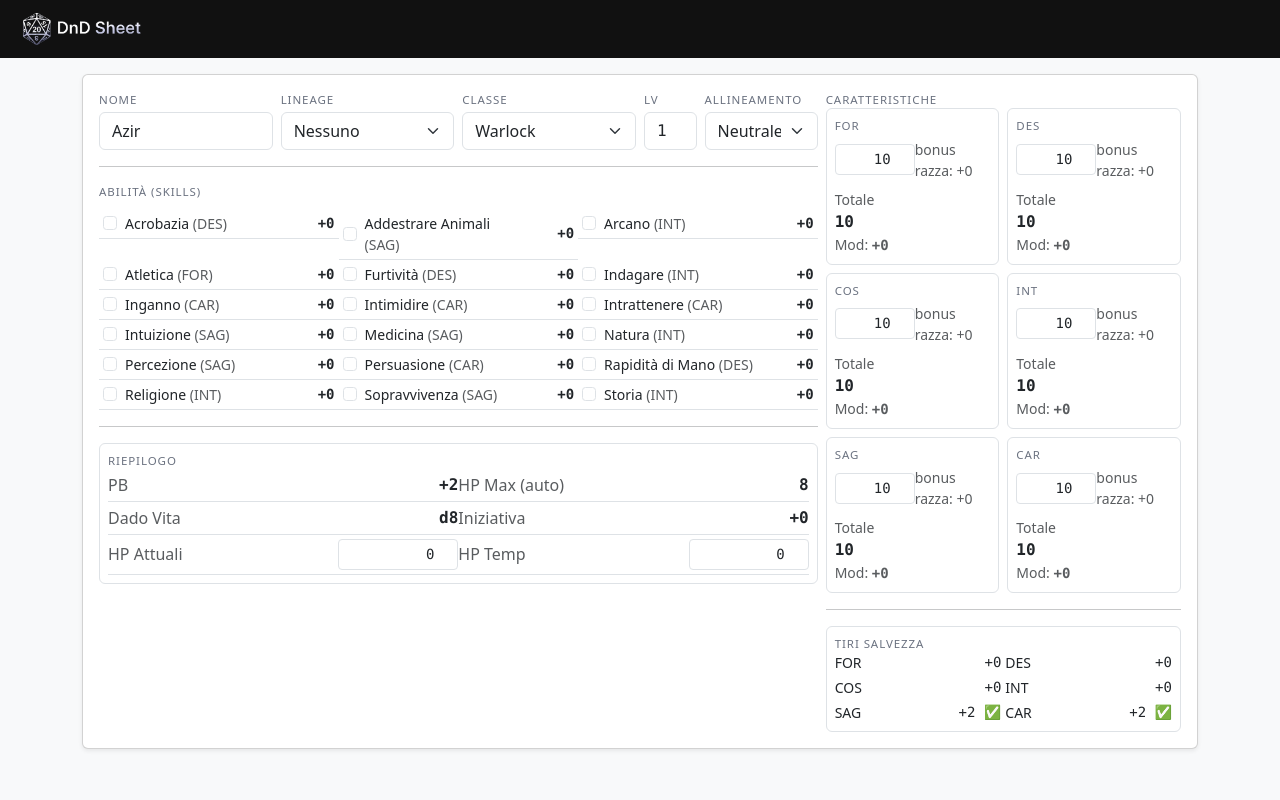
After one commit to mixman1978/dnd-sheet, a Flask app: page / in a window 1280 px wide. The commit adds this page. Run offline with Flask 3, Linux system fonts and the light colour scheme; data that the repository does not hold is empty.

Commit message:
update layout in Flask

```diff
--- a/app.py
+++ b/app.py
@@ -8,7 +8,7 @@ from engine.rules import (
     STATS, STAT_LABEL, CLASSES, LINEAGES, LINEAGE_BONUS, ALIGNMENTS, SKILLS
 )
 from engine.calc import (
-    mod, prof_bonus, total_stats, hp_max, hit_die, class_skill_choices
+    mod, prof_bonus, total_stats, hp_max, hit_die, class_skill_choices, saving_throws
 )
 
 DEFAULT_PG = {
@@ -20,6 +20,8 @@ DEFAULT_PG = {
     "stats_base": {"for": 10, "des": 10, "cos": 10, "int": 10, "sag": 10, "car": 10},
     "lineage_extra_stats": [None, None],  # solo Mezzelfo
     "skills_proficient": [],
+    "hp_current": 0,
+    "hp_temp": 0,
 
 }
 
@@ -89,6 +91,8 @@ def get_pg() -> dict:
     if not isinstance(pg.get("skills_proficient"), list):
         pg["skills_proficient"] = []
 
+    pg["hp_current"] = clamp_int(pg.get("hp_current"), 0, 0, 999)
+    pg["hp_temp"] = clamp_int(pg.get("hp_temp"), 0, 0, 999)
 
     ensure_lineage_state(pg)
     return pg
@@ -114,6 +118,9 @@ def create_app() -> Flask:
             for s in STATS:
                 pg["stats_base"][s] = clamp_int(request.form.get(f"stat_{s}"), pg["stats_base"][s], 3, 20)
 
+            pg["hp_current"] = clamp_int(request.form.get("hp_current"), pg.get("hp_current", 0), 0, 999)
+            pg["hp_temp"] = clamp_int(request.form.get("hp_temp"), pg.get("hp_temp", 0), 0, 999)
+
             # mezzelfo extras (se presenti)
             pg["lineage_extra_stats"] = [
                 request.form.get("mezzelfo_0") or None,
@@ -136,6 +143,17 @@ def create_app() -> Flask:
         bonus = get_lineage_bonus(pg)
         totals = total_stats(pg["stats_base"], bonus)
         pb = prof_bonus(pg["level"])
+        initiative = mod(totals["des"])
+        st_prof = set(saving_throws(pg["classe"]))
+        saving_rows = []
+        for s in STATS:
+            b = mod(totals[s]) + (pb if s in st_prof else 0)
+            saving_rows.append({
+                "stat": s,
+                "label": STAT_LABEL[s],
+                "bonus": b,
+                "proficient": s in st_prof,
+            })
         con_mod = mod(totals["cos"])
         hpmax = int(hp_max(pg["level"], pg["classe"], con_mod, "medio"))
 
@@ -152,8 +170,9 @@ def create_app() -> Flask:
             save_pg(pg)
 
         prof_set = set(pg["skills_proficient"])
+        all_skills = sorted(SKILLS.keys())
         skill_rows = []
-        for sk in allowed_skills:
+        for sk in all_skills:
             stat = SKILLS[sk]
             proficient = sk in prof_set
             bonus_val = mod(totals[stat]) + (pb if proficient else 0)
@@ -163,6 +182,7 @@ def create_app() -> Flask:
                 "stat_label": STAT_LABEL[stat],
                 "bonus": bonus_val,
                 "proficient": proficient,
+                "selectable": sk in allowed_skills,
             })
 
         return render_template(
@@ -177,6 +197,8 @@ def create_app() -> Flask:
             choose_n=choose_n,
             allowed_skills=allowed_skills,
             skill_rows=skill_rows,
+            saving_rows=saving_rows,
+            initiative=initiative,
             STATS=STATS,
             STAT_LABEL=STAT_LABEL,
             CLASSES=CLASSES,
--- /dev/null
+++ b/templates/base.html
@@ -0,0 +1,47 @@
+<!doctype html>
+<html lang="it">
+<head>
+  <meta charset="utf-8">
+  <meta name="viewport" content="width=device-width, initial-scale=1">
+  <title>{{ title or "DnD Sheet (Flask)" }}</title>
+
+  <link href="https://cdn.jsdelivr.net/npm/bootstrap@5.3.3/dist/css/bootstrap.min.css" rel="stylesheet">
+  <style>
+    .mono { font-family: ui-monospace, SFMono-Regular, Menlo, Monaco, Consolas, "Liberation Mono", "Courier New", monospace; }
+    .label { font-size: .72rem; text-transform: uppercase; letter-spacing: .08em; color: #6b7280; }
+    .value { font-weight: 700; }
+  </style>
+  <link rel="icon" href="{{ url_for('static', filename='favicon.ico') }}" sizes="any">
+  <link rel="apple-touch-icon" href="{{ url_for('static', filename='apple-touch-icon.png') }}">
+
+</head>
+<body class="bg-light">
+
+<nav class="navbar navbar-dark" style="background:#111;">
+  <div class="container-fluid">
+    <a class="navbar-brand d-flex align-items-center gap-2" href="{{ url_for('index') }}">
+      <img
+        src="{{ url_for('static', filename='logo.png') }}"
+        alt="DnD Sheet"
+        style="height:32px; width:auto; object-fit:contain; display:block;"
+      >
+    </a>
+  </div>
+</nav>
+
+
+<main class="container py-3">
+  {% with messages = get_flashed_messages(with_categories=true) %}
+    {% if messages %}
+      {% for cat, msg in messages %}
+        <div class="alert alert-{{cat}} mb-2">{{ msg }}</div>
+      {% endfor %}
+    {% endif %}
+  {% endwith %}
+
+  {% block content %}{% endblock %}
+</main>
+
+<script src="https://cdn.jsdelivr.net/npm/bootstrap@5.3.3/dist/js/bootstrap.bundle.min.js"></script>
+</body>
+</html>
--- a/templates/index.html
+++ b/templates/index.html
@@ -4,6 +4,8 @@
 <form method="post" action="{{ url_for('index') }}" class="card shadow-sm">
   <div class="card-body">
 
+    <div class="row g-2">
+      <div class="col-12 col-lg-8">
         <div class="row g-2 align-items-end">
             <div class="col-12 col-md-3">
                 <div class="label mb-1">Nome</div>
@@ -44,7 +46,6 @@
             </div>
         </div>
 
-
         {% if pg.lineage.startswith("Mezzelfo") %}
           <hr class="my-3">
           <div class="row g-2">
@@ -76,11 +77,111 @@
 
         <div class="row g-2">
           <div class="col-12">
-        <div class="label">Caratteristiche</div>
+            <div class="label">Abilità (Skills)</div>
+            {% if choose_n > 0 %}
+              <div class="small text-muted">Scegli {{ choose_n }} competenze · Selezionate: {{ pg.skills_proficient|length }}/{{ choose_n }}</div>
+            {% endif %}
+          </div>
+          <div class="col-12">
+            <div class="row g-0 small">
+              {% for row in skill_rows %}
+                <div class="col-12 col-md-6 col-lg-4">
+                  <div class="d-flex align-items-center justify-content-between py-1 px-1 border-bottom">
+                    <div class="d-flex align-items-center gap-2">
+                      {% if row.selectable %}
+                        <input type="checkbox" class="form-check-input m-0"
+                          name="skills_proficient" value="{{ row.name }}"
+                          {% if row.proficient %}checked{% endif %}
+                          onchange="onSkillToggle(this)">
+                      {% endif %}
+                      <span>
+                        {{ row.name }} <span class="text-muted">({{ row.stat_label }})</span>
+                      </span>
+                      {% if row.proficient %}
+                        <span class="text-success ms-1">✓</span>
+                      {% endif %}
+                    </div>
+                    <div class="mono fw-bold text-end" style="min-width:48px">
+                      {{ "%+d"|format(row.bonus) }}
+                    </div>
+                  </div>
+                </div>
+              {% endfor %}
+            </div>
+            <script>
+              const LIMIT = Number("{{ choose_n|int }}");
+              function onSkillToggle(cb) {
+                if (!LIMIT) {
+                  cb.form.submit();
+                  return;
+                }
+                const checked = cb.form.querySelectorAll('input[name="skills_proficient"]:checked').length;
+                if (checked > LIMIT) {
+                  cb.checked = false;
+                  return;
+                }
+                cb.form.submit();
+              }
+            </script>
+          </div>
         </div>
 
+        <hr class="my-3">
+
+        <div class="border rounded p-2 bg-white">
+          <div class="label">Riepilogo</div>
+          <div class="row g-0">
+            <div class="col-12 col-md-6">
+              <div class="d-flex justify-content-between align-items-center py-1 border-bottom">
+                <div class="text-muted">PB</div>
+                <div class="mono fw-bold">+{{ pb }}</div>
+              </div>
+            </div>
+            <div class="col-12 col-md-6">
+              <div class="d-flex justify-content-between align-items-center py-1 border-bottom">
+                <div class="text-muted">HP Max (auto)</div>
+                <div class="mono fw-bold">{{ hpmax }}</div>
+              </div>
+            </div>
+            <div class="col-12 col-md-6">
+              <div class="d-flex justify-content-between align-items-center py-1 border-bottom">
+                <div class="text-muted">Dado Vita</div>
+                <div class="mono fw-bold">d{{ hit_die }}</div>
+              </div>
+            </div>
+            <div class="col-12 col-md-6">
+              <div class="d-flex justify-content-between align-items-center py-1 border-bottom">
+                <div class="text-muted">Iniziativa</div>
+                <div class="mono fw-bold">{{ "%+d"|format(initiative) }}</div>
+              </div>
+            </div>
+            <div class="col-12 col-md-6">
+              <div class="d-flex justify-content-between align-items-center py-1 border-bottom">
+                <div class="text-muted">HP Attuali</div>
+                <input class="form-control form-control-sm mono text-end" style="max-width:120px"
+                  type="number" min="0" max="999" name="hp_current" value="{{ pg.hp_current }}"
+                  onchange="this.form.submit()" onblur="this.form.submit()"
+                  onkeydown="if(event.key==='Enter'){event.preventDefault(); this.form.submit();}">
+              </div>
+            </div>
+            <div class="col-12 col-md-6">
+              <div class="d-flex justify-content-between align-items-center py-1 border-bottom">
+                <div class="text-muted">HP Temp</div>
+                <input class="form-control form-control-sm mono text-end" style="max-width:120px"
+                  type="number" min="0" max="999" name="hp_temp" value="{{ pg.hp_temp }}"
+                  onchange="this.form.submit()" onblur="this.form.submit()"
+                  onkeydown="if(event.key==='Enter'){event.preventDefault(); this.form.submit();}">
+              </div>
+            </div>
+          </div>
+        </div>
+      </div>
+
+      <div class="col-12 col-lg-4">
+        <div class="label">Caratteristiche</div>
+        <div class="row g-2">
           {% for s in STATS %}
-        <div class="col-6 col-md-4 col-lg-2">
+            <div class="col-6">
               <div class="border rounded p-2 bg-white">
                 <div class="label">{{ STAT_LABEL[s] }}</div>
 
@@ -108,51 +209,14 @@
 
         <hr class="my-3">
 
-    <div class="row g-2">
-      <div class="col-12 col-md-4">
         <div class="border rounded p-2 bg-white">
-          <div class="label">Bonus Competenza</div>
-          <div class="value mono">+{{ pb }}</div>
-        </div>
-      </div>
-      <div class="col-12 col-md-4">
-        <div class="border rounded p-2 bg-white">
-          <div class="label">HP Max (auto)</div>
-          <div class="value mono">{{ hpmax }}</div>
-        </div>
-      </div>
-      <div class="col-12 col-md-4">
-        <div class="border rounded p-2 bg-white">
-          <div class="label">Dado Vita</div>
-          <div class="value mono">d{{ hit_die }}</div>
-        </div>
-      </div>
-    </div>
-
-    <hr class="my-3">
-
-    <div class="row g-2">
-      <div class="col-12">
-        <div class="label">Abilità (Skills)</div>
-        {% if choose_n > 0 %}
-          <div class="small text-muted">Scegli {{ choose_n }} competenze</div>
-        {% endif %}
-      </div>
-      <div class="col-12 col-md-4">
-        <select class="form-select" name="skills_proficient" multiple size="10" onchange="this.form.submit()">
-          {% for sk in allowed_skills %}
-            <option value="{{ sk }}" {% if sk in pg.skills_proficient %}selected{% endif %}>{{ sk }}</option>
-          {% endfor %}
-        </select>
-      </div>
-      <div class="col-12 col-md-8">
-        <div class="border rounded p-2 bg-white">
-          <div class="row g-2 small">
-            {% for row in skill_rows %}
-              <div class="col-12 col-md-6">
+          <div class="label">Tiri Salvezza</div>
+          <div class="row g-1 small">
+            {% for r in saving_rows %}
+              <div class="col-6">
                 <div class="d-flex justify-content-between">
-                  <span>{{ row.name }} <span class="text-muted">({{ row.stat_label }})</span></span>
-                  <span class="mono">{{ "%+d"|format(row.bonus) }} {% if row.proficient %}✅{% endif %}</span>
+                  <span>{{ r.label }}</span>
+                  <span class="mono">{{ "%+d"|format(r.bonus) }} {% if r.proficient %}✅{% endif %}</span>
                 </div>
               </div>
             {% endfor %}
```
Lines whose indentation alone changed are shown as unchanged.
